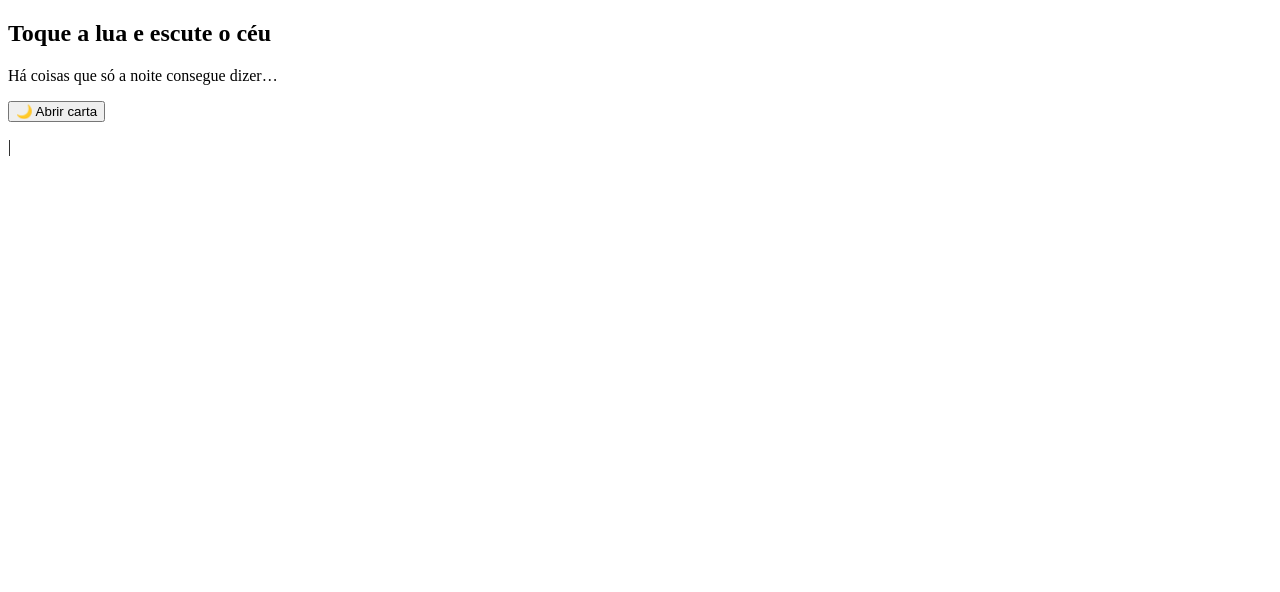
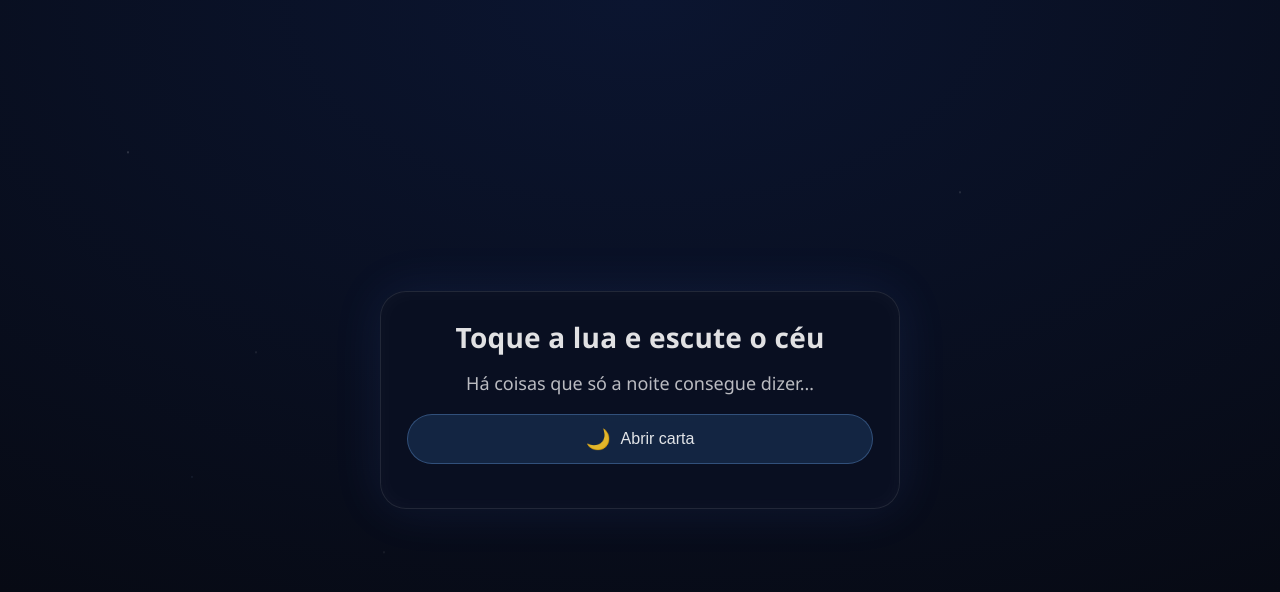
Before and after one commit to LockDocc/importante_dev, a plain HTML site: page index.html in a window 1280 px wide. Drawn offline with Linux system fonts and the light colour scheme; files that its build step writes are made by us from their sources; the site is published under a folder, as on GitHub Pages, so addresses that start at the root find nothing.

Commit message:
Update index.html

```diff
--- a/index.html
+++ b/index.html
@@ -4,7 +4,7 @@
   <meta charset="UTF-8" />
   <meta name="viewport" content="width=device-width, initial-scale=1.0" />
   <title>Para alguem especial</title>
-  <link rel="stylesheet" href="/src/css/style.css" />
+  <link rel="stylesheet" href="style.css" />
 </head>
 <body>
 
@@ -34,6 +34,6 @@
     </section>
   </main>
 
-  <script src="/src/js/app.js"></script>
+  <script src="app.js"></script>
 </body>
 </html>
```
